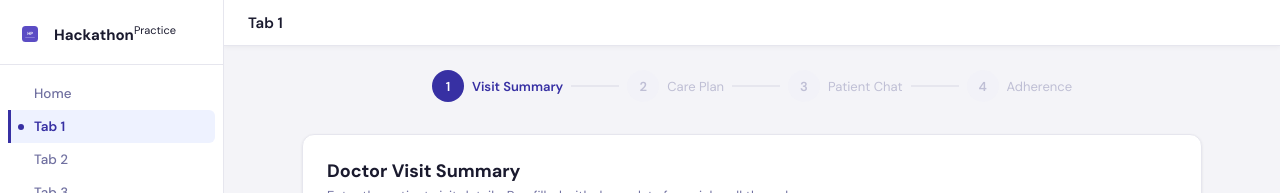
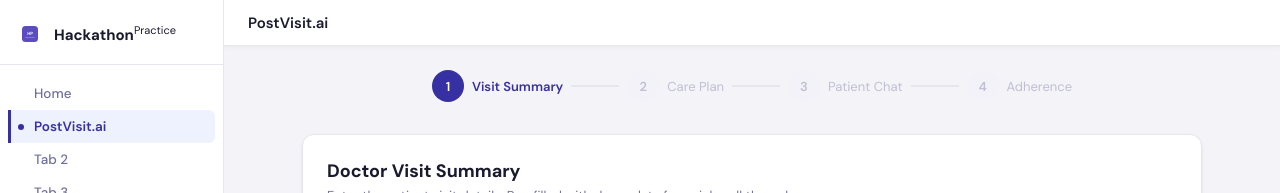
Before and after one commit to richard7ao/Hackathon-Practice, a Next.js app: page /tab-1 in a window 1280 px wide. Shown: the top 193 px of the page. Built offline with nearby package versions, Linux system fonts and the light colour scheme.

Commit message:
feat: update Tab 1 labels to PostVisit.ai

```diff
--- a/app/components/AppShell.tsx
+++ b/app/components/AppShell.tsx
@@ -6,7 +6,7 @@ import Topbar from "./Topbar";
 
 const PAGE_TITLES: Record<string, string> = {
   "/": "Home",
-  "/tab-1": "Tab 1",
+  "/tab-1": "PostVisit.ai",
   "/tab-2": "Tab 2",
   "/tab-3": "Tab 3",
   "/tab-4": "Tab 4",
--- a/app/components/Sidebar.tsx
+++ b/app/components/Sidebar.tsx
@@ -2,7 +2,7 @@ import Link from "next/link";
 
 const NAV_ITEMS = [
   { href: "/", label: "Home" },
-  { href: "/tab-1", label: "Tab 1" },
+  { href: "/tab-1", label: "PostVisit.ai" },
   { href: "/tab-2", label: "Tab 2" },
   { href: "/tab-3", label: "Tab 3" },
   { href: "/tab-4", label: "Tab 4" },
```
